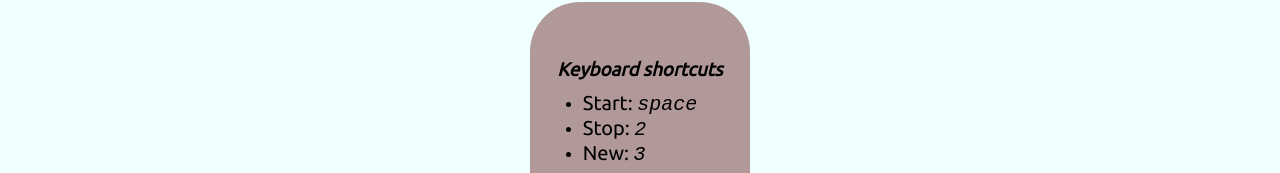
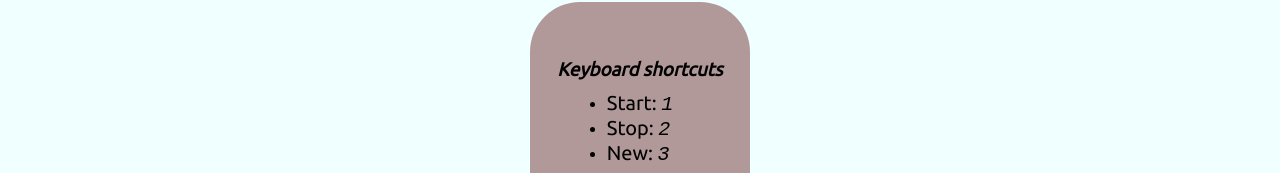
Before and after one commit to SinghalChinmay/Pomodoro-Timer, a plain HTML site: page index.html in a window 1280 px wide. Shown: the part 478-651 px from the top of the page. Drawn offline with Linux system fonts and the light colour scheme.

Commit message:
`space` written instead of `1` in kbd shortcuts

```diff
--- a/index.html
+++ b/index.html
@@ -23,7 +23,7 @@
             <div class="instructions">
                 <h3>Keyboard shortcuts</h3>
                 <ul>
-                    <li><span>Start: </span><kbd>space</kbd></li>
+                    <li><span>Start: </span><kbd>1</kbd1></li>
                     <li><span>Stop: </span><kbd>2</kbd></li>
                     <li><span>New: </span><kbd>3</kbd></li>
                 </ul>
```
